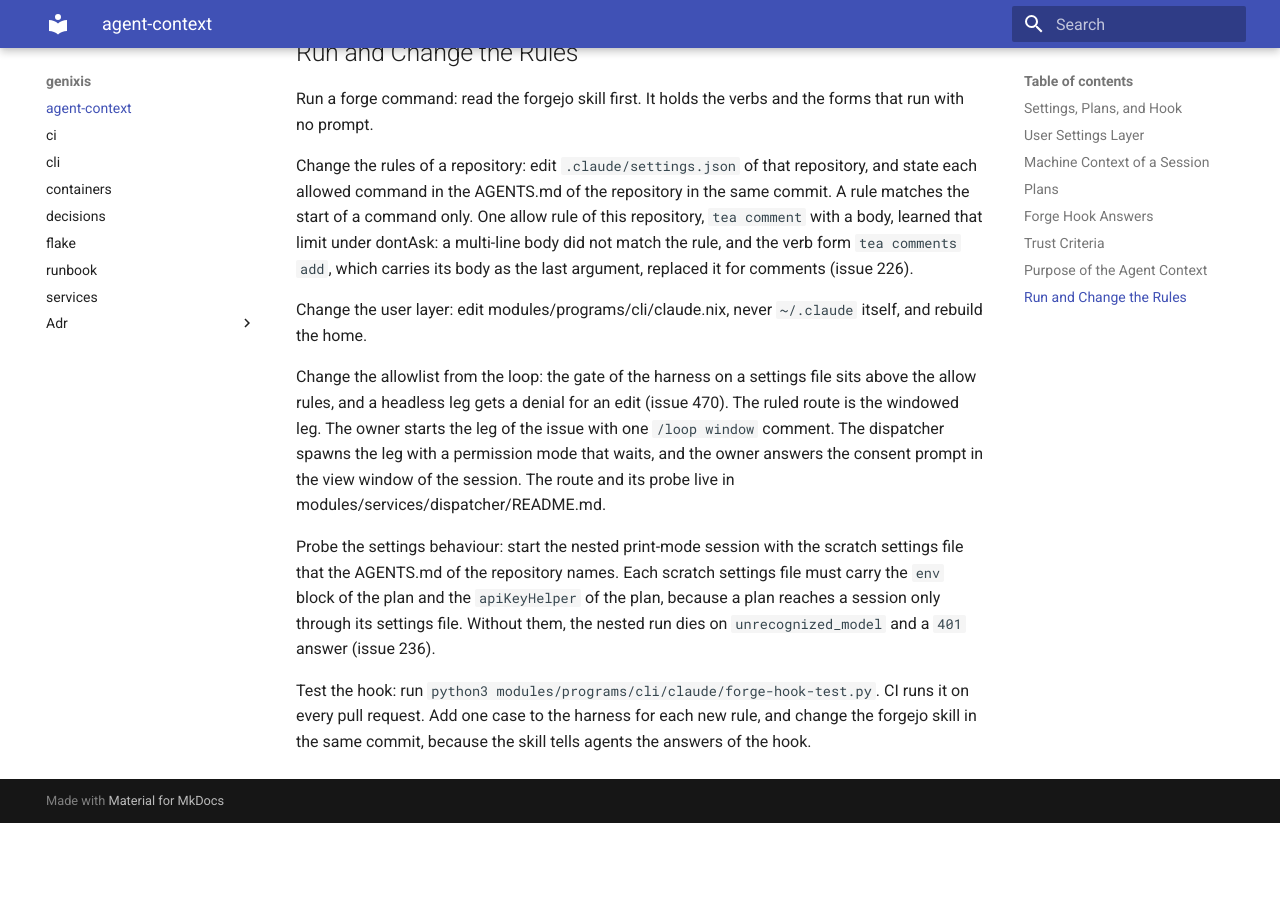
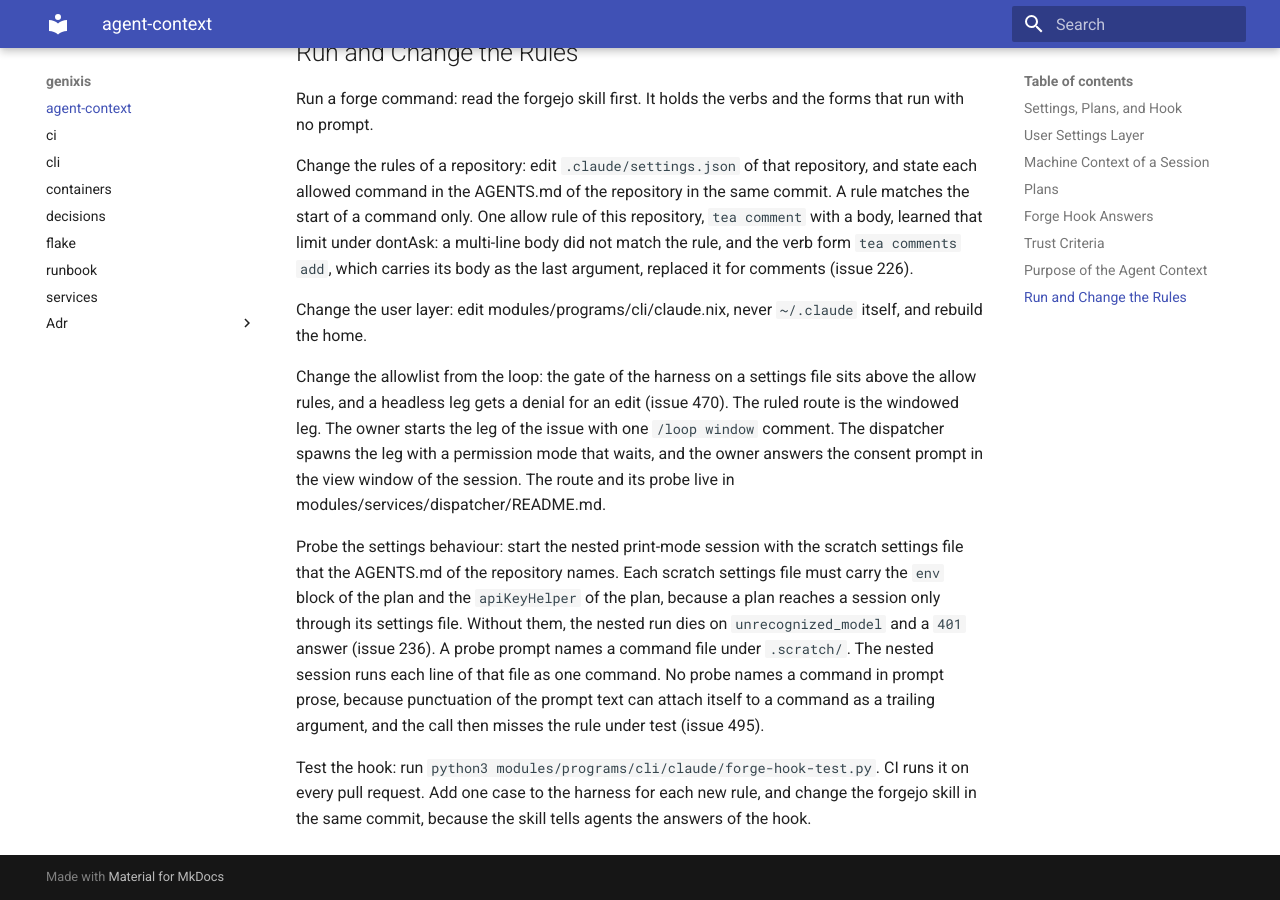
Before and after one commit to Jracon/genixis, an MkDocs documentation site: the page built from docs/agent-context.md, in a window 1280 px wide and 900 px high, scrolled down 4376 px. Built offline with MkDocs 1.6.1 and Material for MkDocs 9.7.7, drawn with Linux system fonts in a browser that asks for light colours; before the commit the page ends 5199 px from its top, so only the background shows below that.

Commit message:
docs(agent-context): name a command file in each probe prompt
The nested print-mode session of a settings probe took its commands from the prompt text: one sentence period of the prompt attached itself to a command as a trailing argument, so each call missed the rule under test and the pass read as all-denied (issue 495). The owner approved the sentence of acceptance criterion 1 on the issue.

The probe paragraph of docs/agent-context.md gains the ruled sentence with its reason. The AGENTS.md TOOLS probe line gains the command file form of the prompt in the same commit, because the sentence changes the probe command form.

Delivery verified before the sentence landed: one nested session under .scratch/probe-495.json read its commands from .scratch/probe-495.commands, the exact allow form ran with exit 0, and both near misses stayed denied.

Co-Authored-By: Claude Code <noreply@anthropic.com>

```diff
--- a/docs/agent-context.md
+++ b/docs/agent-context.md
@@ -78,6 +78,6 @@ Change the user layer: edit modules/programs/cli/claude.nix, never `~/.claude` i
 
 Change the allowlist from the loop: the gate of the harness on a settings file sits above the allow rules, and a headless leg gets a denial for an edit (issue 470). The ruled route is the windowed leg. The owner starts the leg of the issue with one `/loop window` comment. The dispatcher spawns the leg with a permission mode that waits, and the owner answers the consent prompt in the view window of the session. The route and its probe live in modules/services/dispatcher/README.md.
 
-Probe the settings behaviour: start the nested print-mode session with the scratch settings file that the AGENTS.md of the repository names. Each scratch settings file must carry the `env` block of the plan and the `apiKeyHelper` of the plan, because a plan reaches a session only through its settings file. Without them, the nested run dies on `unrecognized_model` and a `401` answer (issue 236).
+Probe the settings behaviour: start the nested print-mode session with the scratch settings file that the AGENTS.md of the repository names. Each scratch settings file must carry the `env` block of the plan and the `apiKeyHelper` of the plan, because a plan reaches a session only through its settings file. Without them, the nested run dies on `unrecognized_model` and a `401` answer (issue 236). A probe prompt names a command file under `.scratch/`. The nested session runs each line of that file as one command. No probe names a command in prompt prose, because punctuation of the prompt text can attach itself to a command as a trailing argument, and the call then misses the rule under test (issue 495).
 
 Test the hook: run `python3 modules/programs/cli/claude/forge-hook-test.py`. CI runs it on every pull request. Add one case to the harness for each new rule, and change the forgejo skill in the same commit, because the skill tells agents the answers of the hook.
```
Also changed, not shown: AGENTS.md (+1 -1 lines).
